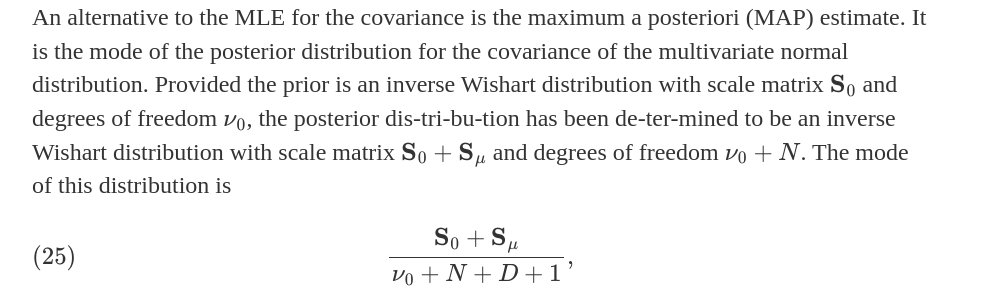
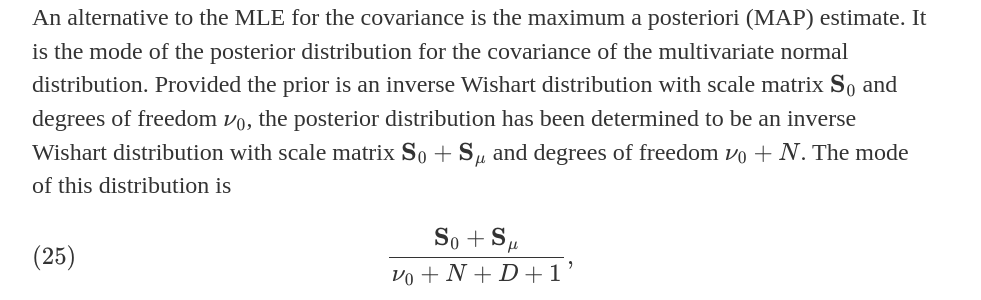
Before and after one commit to SaffetGokcenSen/saffetgokcensen.github.io, a Jekyll site: the page built from _posts/2020-11-05-the-posterior-for-the-covariance-of-a-multivariate-normal-distribution-with-inverse-wishart-prior-and-known-mean.md, in a window 1280 px wide and 900 px high, scrolled down 4595 px. Shown: the part 155-455 px from the top of the window, without its empty margins (160-1141 px from the left). Built offline with Jekyll 4.4.1, drawn with Linux system fonts in a browser that asks for light colours; some of the changed text lies outside the part shown.

Commit message:
removed unnecessary hyphens

```diff
--- a/_posts/2020-11-05-the-posterior-for-the-covariance-of-a-multivariate-normal-distribution-with-inverse-wishart-prior-and-known-mean.md
+++ b/_posts/2020-11-05-the-posterior-for-the-covariance-of-a-multivariate-normal-distribution-with-inverse-wishart-prior-and-known-mean.md
@@ -113,7 +113,7 @@ The condition for positive definiteness can be written as in the following form:
 \end{equation}
 If the equality in equation (\ref{positive\_definiteness}) is to hold for any nonzero $\mathbf{p} \in R^{D}$, then $\mathbf{G}^{T}\mathbf{p}$ must never vanish, which means that the columns of $\mathbf{G}^{T}$ must be linearly independent. $\mathbf{G}$ is of dimension $D \times N$. $\mathbf{G}^{T}$ is of dimension $N \times D$. If $N < D$, it is impossible for the columns of $\mathbf{G}^{T}$ to be linearly independent. So, if the number of data samples is less than the number of features, the MLE cannot be positive definite. If $N\geq D$, the columns of the MLE may be linearly independent, but they are not guaranteed to be linearly independent. Hence, if the number of samples is greater than or equal to the number of features, the MLE is not guaranteed to be positive definite.
 
-An alternative to the MLE for the covariance is the maximum a posteriori (MAP) estimate. It is the mode of the posterior distribution for the covariance of the multivariate normal distribution. Provided the prior is an inverse Wishart distribution with scale matrix $\mathbf{S}\_{0}$ and degrees of freedom $\nu\_{0}$, the posterior dis\-tri\-bu\-tion has been de\-ter\-mined to be an inverse Wishart distribution with scale matrix $\mathbf{S}\_{0}+\mathbf{S}\_{\mu}$ and degrees of freedom $\nu\_{0}+N$. The mode of this distribution is
+An alternative to the MLE for the covariance is the maximum a posteriori (MAP) estimate. It is the mode of the posterior distribution for the covariance of the multivariate normal distribution. Provided the prior is an inverse Wishart distribution with scale matrix $\mathbf{S}\_{0}$ and degrees of freedom $\nu\_{0}$, the posterior distribution has been determined to be an inverse Wishart distribution with scale matrix $\mathbf{S}\_{0}+\mathbf{S}\_{\mu}$ and degrees of freedom $\nu\_{0}+N$. The mode of this distribution is
 \begin{equation}
     \frac{\mathbf{S}\_{0}+\mathbf{S}\_{\mu}}{\nu\_{0}+N+D+1},
 \end{equation}
```
Also changed, not shown: other parts of _posts/2020-11-05-the-posterior-for-the-covariance-of-a-multivariate-normal-distribution-with-inverse-wishart-prior-and-known-mean.md (+1 -1 lines).
